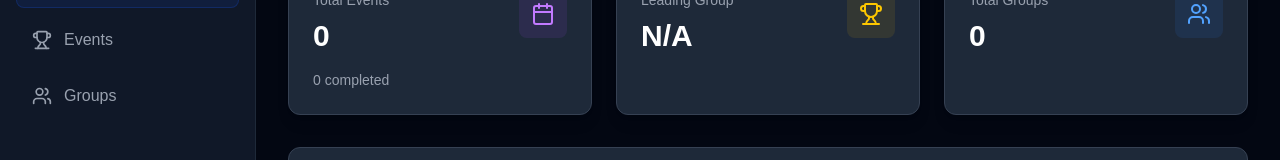
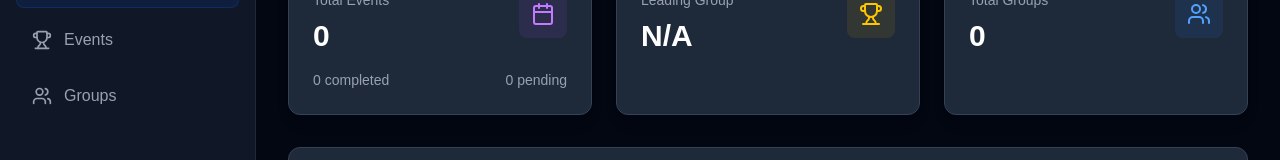
Before and after one commit to Dheeraj-pilakkat/scores, a Next.js app: page /master in a window 1280 px wide. Shown: the part 135-295 px from the top of the page. Built offline with nearby package versions, Linux system fonts and the light colour scheme; no server answers; the database is empty.

Commit message:
feat: add pending events to admin dashboard, implement public scoreboard footer, and provide comprehensive project documentation in README.

```diff
--- a/app/master/page.tsx
+++ b/app/master/page.tsx
@@ -7,6 +7,7 @@ interface Stats {
   totalEvents: number;
   completedEvents: number;
   leadingGroup: string;
+  pendingEvents: number;
 }
 
 interface Group {
@@ -39,7 +40,8 @@ export default function AdminDashboard() {
         setStats({
           totalEvents: events.length,
           completedEvents: completed,
-          leadingGroup: leader
+          leadingGroup: leader,
+          pendingEvents: events.length-completed || 0,
         });
       } catch (error) {
         console.error('Failed to fetch dashboard data', error);
@@ -92,8 +94,13 @@ export default function AdminDashboard() {
               <Calendar className="w-6 h-6 text-purple-400" />
             </div>
           </div>
-          <div className="mt-4 text-sm text-gray-400">
+          <div className="mt-4 text-sm text-gray-400 flex justify-between">
+            <div>
             {stats?.completedEvents} completed
+            </div>
+            <div>
+            {stats?.pendingEvents} pending
+            </div>
           </div>
         </div>
 
--- a/app/page.tsx
+++ b/app/page.tsx
@@ -330,6 +330,11 @@ export default function Home() {
                 </div>
             </section>
         </div>
+        <footer className="mt-24 py-8 text-center">
+            <p className={`text-sm text-gray-500 font-medium tracking-wide ${orbitron.className}`}>
+                Build with ❤️ for Union of Malabar CET 2K25-26 by <span className="text-blue-400">Dheeraj</span>
+            </p>
+        </footer>
       </main>
     </div>
     </>
```
Also changed, not shown: 1 other file (tests, documents, lock files or other folders).
